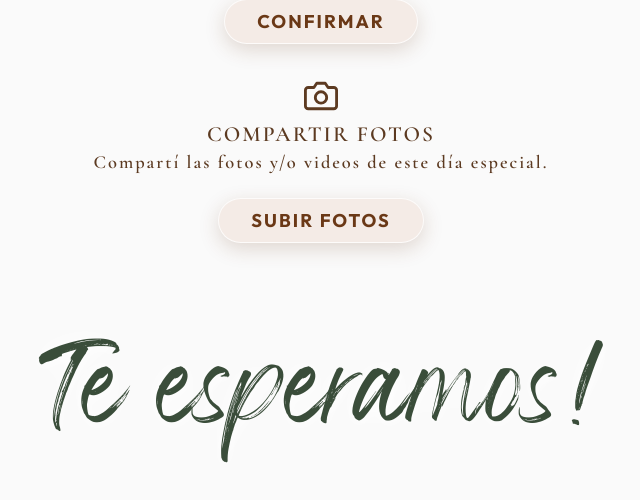
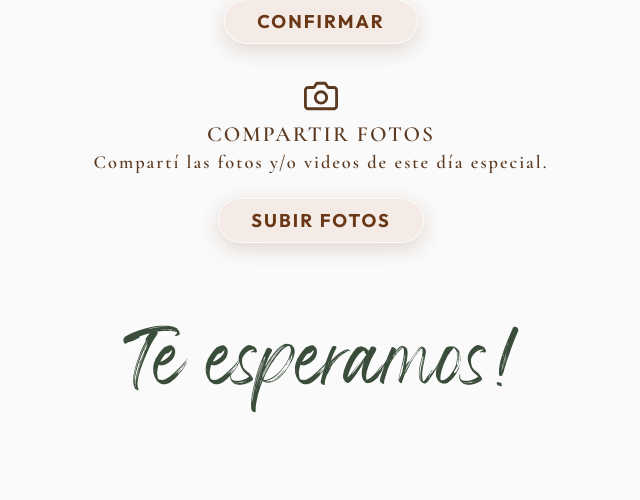
Before and after one commit to WalArg/invitacion_cumple, a React (Vite) app: page / in a window 1280 px wide. Shown: the part 3711-4211 px from the top of the page, without its empty margins (319-959 px from the left). Built offline with nearby package versions, Linux system fonts and the light colour scheme.

Commit message:
Shrink final greeting font size and remove empty bottom scroll space

```diff
--- a/src/index.css
+++ b/src/index.css
@@ -47,7 +47,6 @@ body {
   position: relative;
   width: 100%;
   min-height: 100vh;
-  padding-bottom: 80vh;
   background-color: var(--color-bg);
   overflow: hidden;
   /* Clips off-screen translated elements to prevent touch scroll locking */
@@ -80,14 +79,13 @@ body {
   justify-content: center;
 }
 
-/* Screen 3: Fullscreen WhatsApp RSVP Section */
+/* Screen 3: Final Details Section */
 .screen-3-wrapper {
   position: relative;
   width: 100%;
-  min-height: 100vh;
   display: flex;
   flex-direction: column;
-  justify-content: center;
+  justify-content: flex-start;
   align-items: center;
   padding: 40px 16px;
   box-sizing: border-box;
@@ -602,7 +600,7 @@ h2 {
 
 .final-greeting {
   font-family: 'WonderfulBranding', cursive;
-  font-size: 4rem;
+  font-size: 2.8rem;
   color: #3A4D3A; /* Same color as Luca title */
   text-align: center;
   margin-top: 20px;
```
